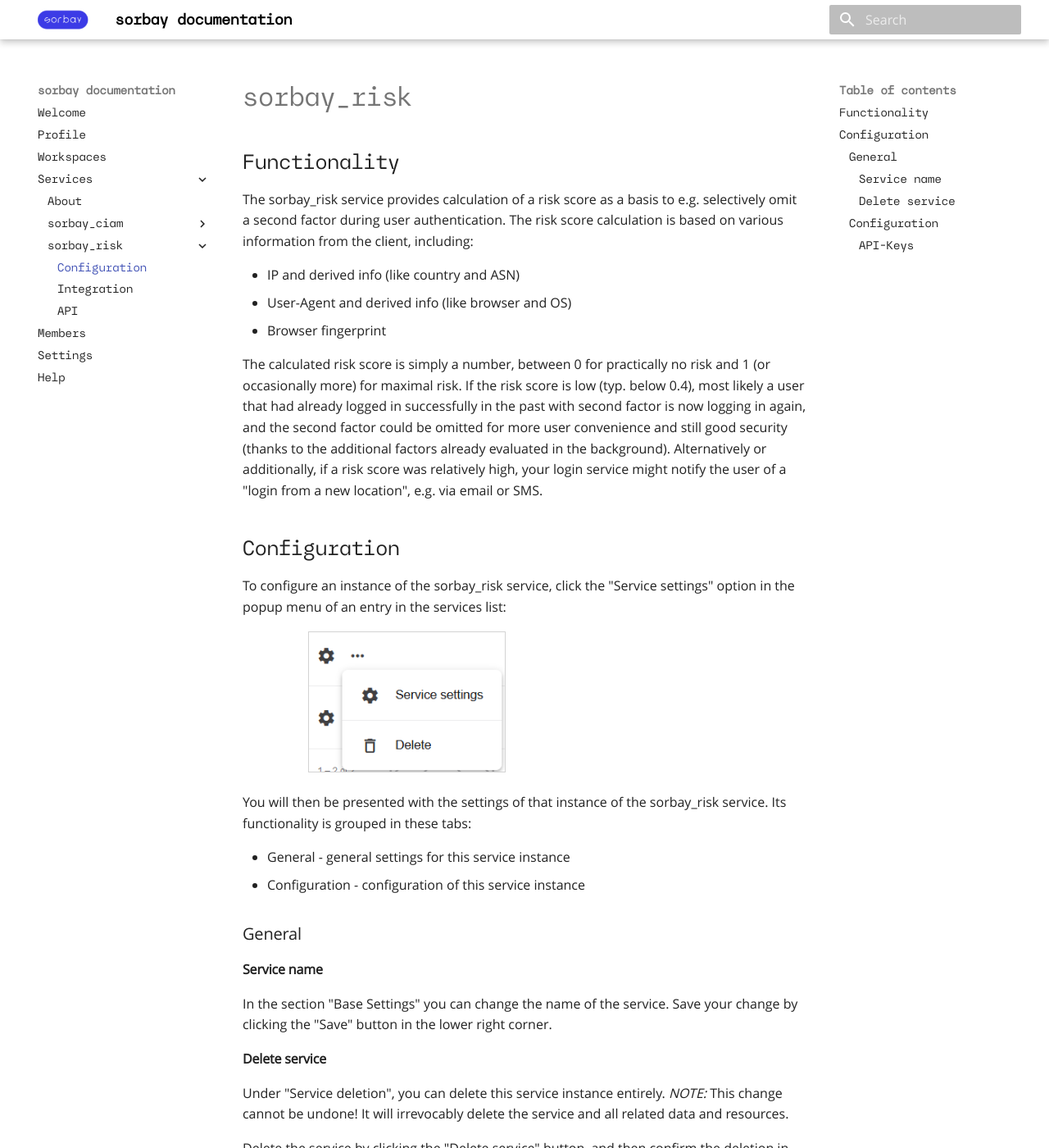
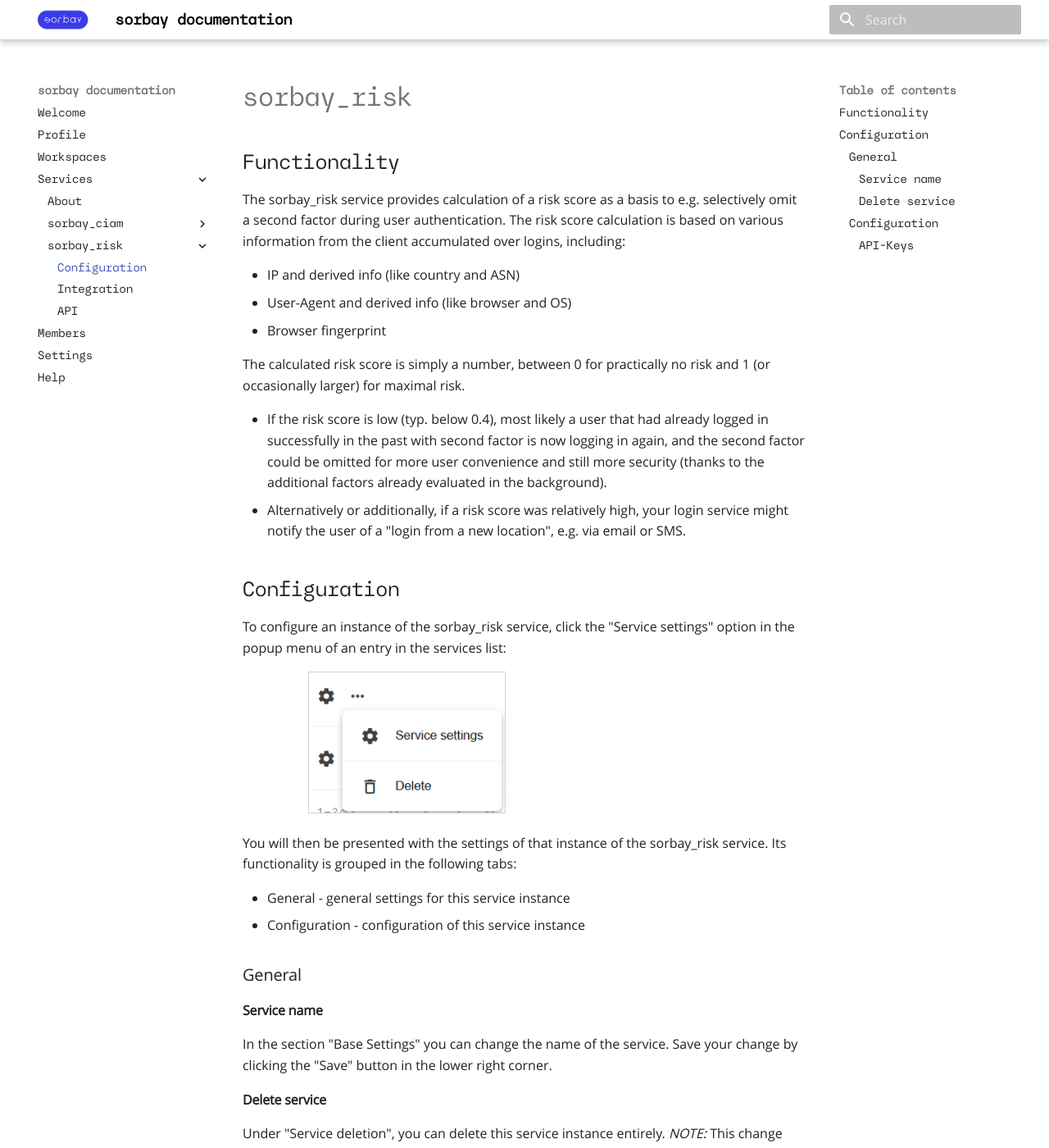
Before and after one commit to sorbay/sorbay-documentation, an MkDocs documentation site: the page built from docs/en/sorbay_risk.md, in a window 1280 px wide and 1400 px high. Shown: the whole window at 82% size. Built offline with MkDocs 1.6.1 and Material for MkDocs 9.7.7, drawn with Linux system fonts in a browser that asks for light colours; some of the changed text lies outside the part shown.

Commit message:
documenting risk service: refinements

```diff
--- a/docs/en/sorbay_risk.md
+++ b/docs/en/sorbay_risk.md
@@ -5,20 +5,21 @@
 The sorbay_risk service provides calculation of a risk score as a basis
 to e.g. selectively omit a second factor during user authentication.
 The risk score calculation is based on various information from the
-client, including:
+client accumulated over logins, including:
 
-* IP and derived info (like country and ASN)
-* User-Agent and derived info (like browser and OS)
-* Browser fingerprint
+- IP and derived info (like country and ASN)
+- User-Agent and derived info (like browser and OS)
+- Browser fingerprint
 
 The calculated risk score is simply a number, between 0 for
-practically no risk and 1 (or occasionally more) for maximal risk.
-If the risk score is low (typ. below 0.4), most likely a user that had
+practically no risk and 1 (or occasionally larger) for maximal risk.
+
+- If the risk score is low (typ. below 0.4), most likely a user that had
 already logged in successfully in the past with second factor is now
 logging in again, and the second factor could be omitted for more
-user convenience and still good security
+user convenience and still more security
 (thanks to the additional factors already evaluated in the background).
-Alternatively or additionally, if a risk score was relatively high,
+- Alternatively or additionally, if a risk score was relatively high,
 your login service might notify the user of a
 "login from a new location", e.g. via email or SMS.
 
@@ -30,7 +31,7 @@ option in the popup menu of an entry in the services list:
 <img style="margin-left: 80px; width: 35%; border: 1px; border-style: solid; border-color: lightgray" src="../img/services_service_details_popup.png">
 
 You will then be presented with the settings of that instance of the sorbay_risk service.
-Its functionality is grouped in these tabs:
+Its functionality is grouped in the following tabs:
 
 * General - general settings for this service instance
 * Configuration - configuration of this service instance
```
Also changed, not shown: other parts of docs/en/sorbay_risk.md (+1 -1 lines), docs/en/sorbay_risk_integration.md (+13 -14 lines).
